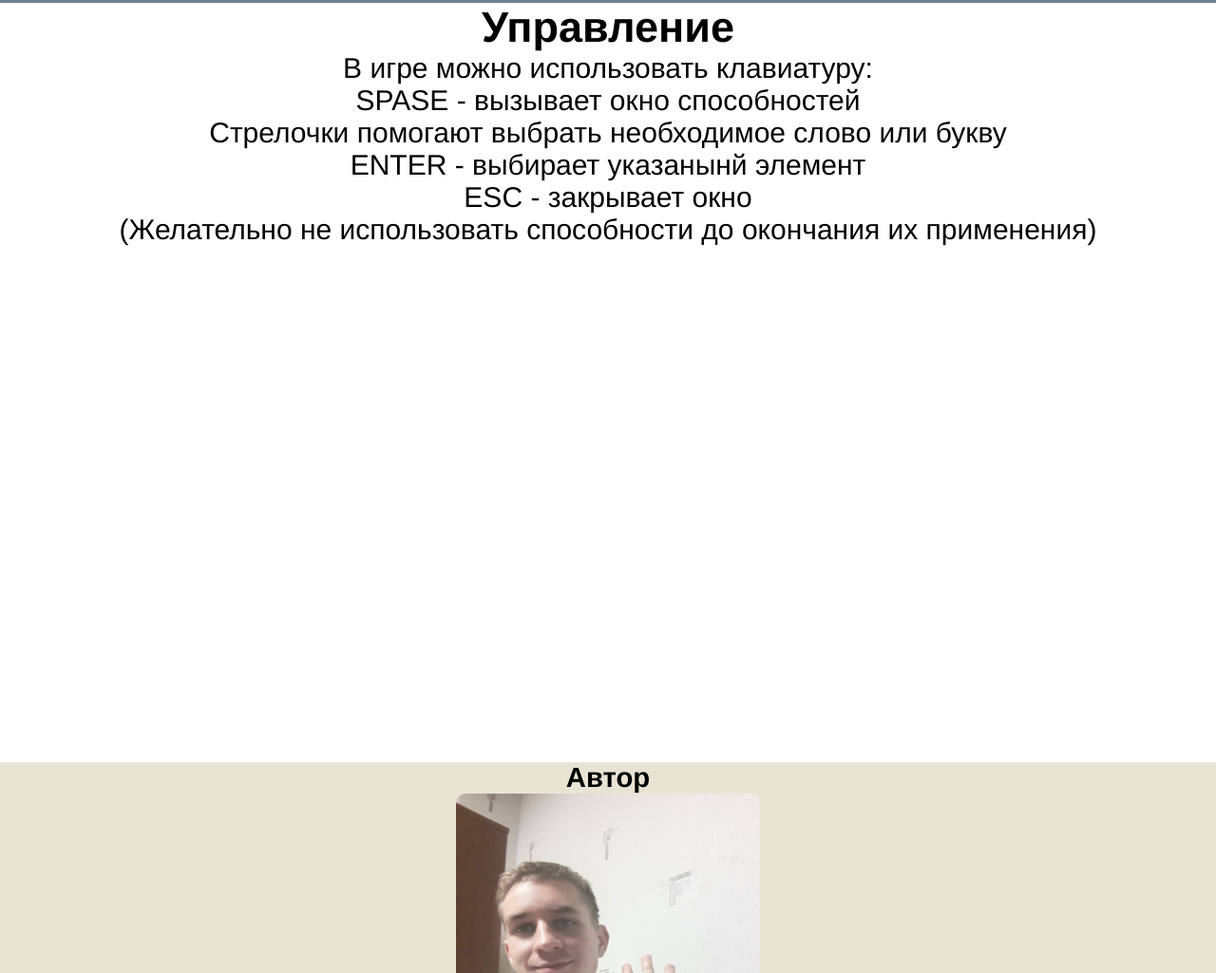
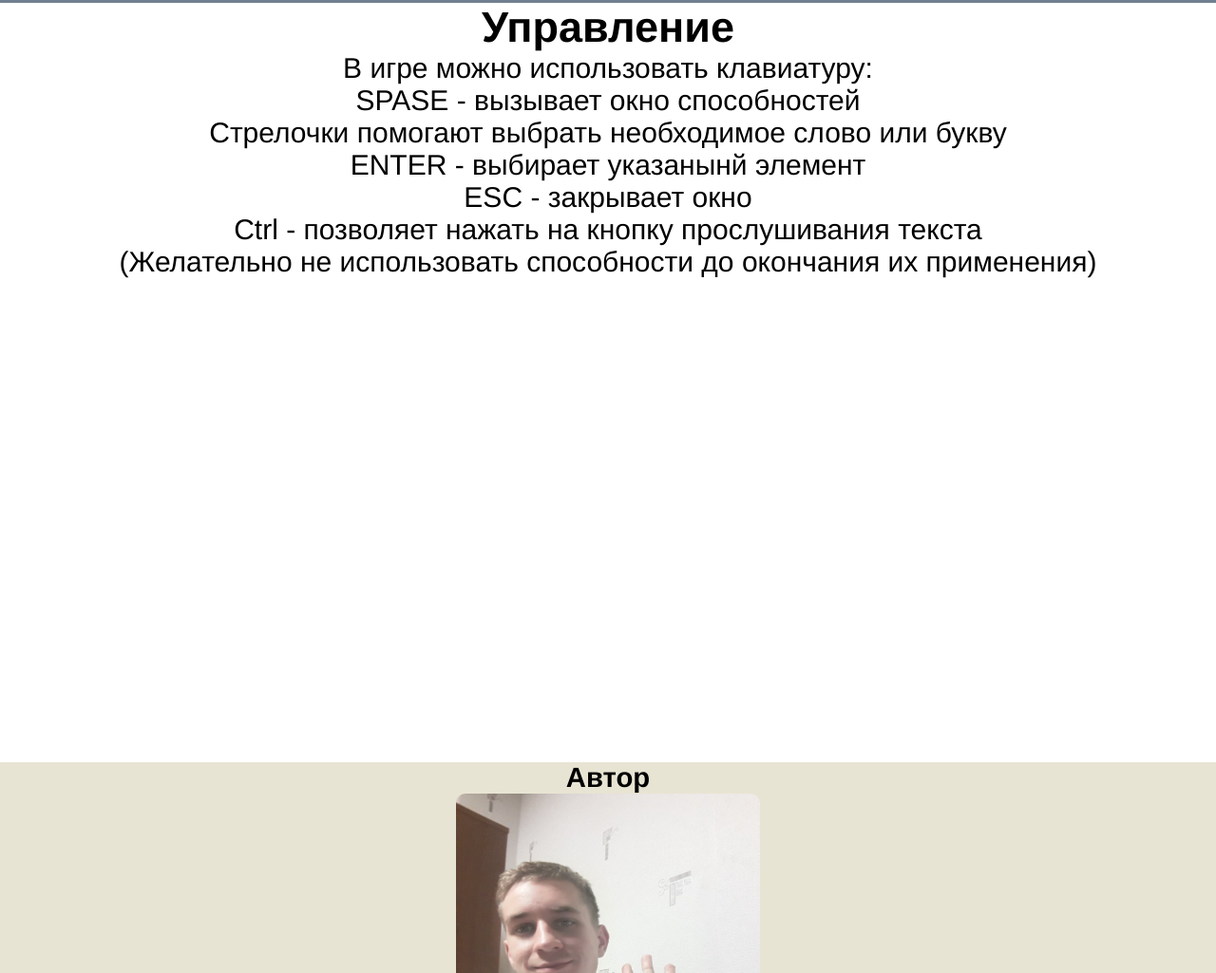
Before and after one commit to Burach0k/landingpage4, a plain HTML site: page index.html in a window 1280 px wide. Shown: the part 2557-3582 px from the top of the page at 95% size. Drawn offline with Linux system fonts and the light colour scheme.

Commit message:
Update index.html

```diff
--- a/index.html
+++ b/index.html
@@ -76,6 +76,7 @@
       <p>Стрелочки помогают выбрать необходимое слово или букву</p>
       <p>ENTER - выбирает указанынй элемент</p>
       <p>ESC - закрывает окно</p>
+      <p>Ctrl - позволяет нажать на кнопку прослушивания текста</p>
       <p>(Желательно не использовать способности до окончания их применения)</p>
     </section>
 
```
